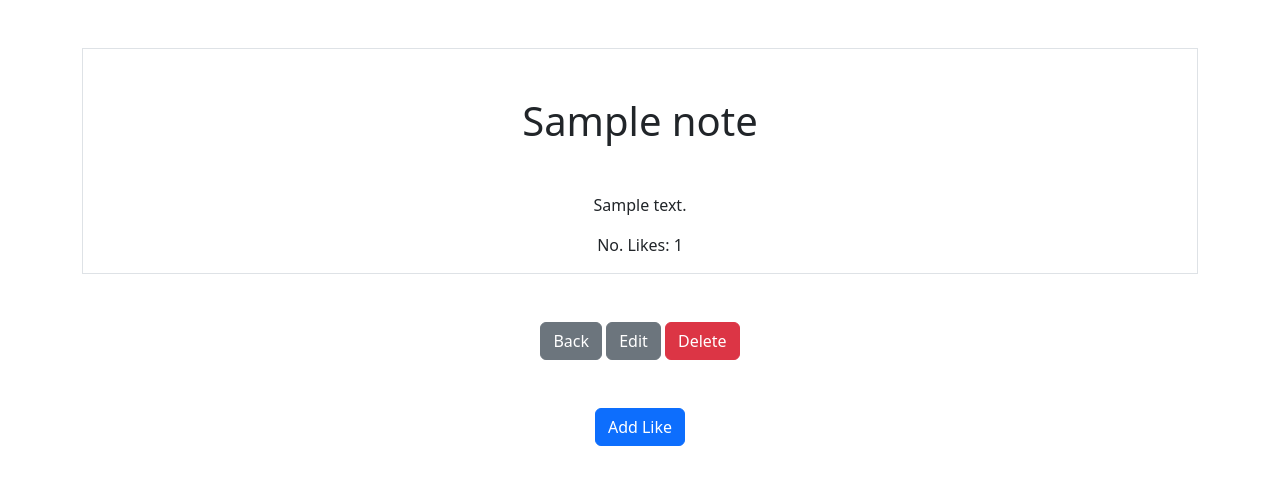
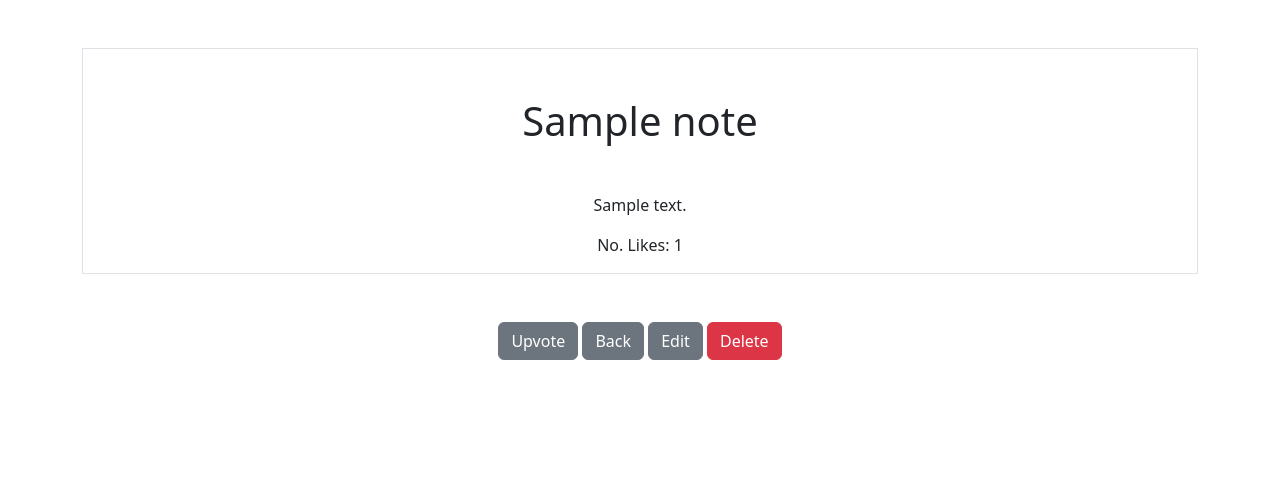
Before and after one commit to Denniszedead/django-essentials, a Django app: page /smart/note/1 in a window 1280 px wide. Shown: the top 485 px of the page. Run offline with Django 5.2, Linux system fonts and the light colour scheme; tables that the repository leaves empty hold one stand-in row (values such as "Sample post").

Commit message:
Add 'add likes' button to the notes details

```diff
--- a/notes/templates/notes/notes_detail.html
+++ b/notes/templates/notes/notes_detail.html
@@ -7,6 +7,9 @@
     <p>No. Likes: {{ note.likes }}</p>
 </div>
 
+    <a href="{% url 'notes.add_like' pk=note.id %}" class="btn btn-secondary my-5">
+        Upvote
+    </a>
     <a href="{% url 'notes.list' %}" class="btn btn-secondary my-5">
         Back
     </a>
@@ -16,8 +19,4 @@
     <a href="{% url 'notes.delete' pk=note.id %}" class="btn btn-danger">
         Delete
     </a>
-
-    <form>{% csrf_token %}
-        <button type="submit" class="btn btn-primary">Add Like</button>
-    </form>
 {% endblock %}
--- a/notes/urls.py
+++ b/notes/urls.py
@@ -9,4 +9,5 @@ urlpatterns = [
     path('notes/new', views.NotesCreateView.as_view(), name='notes.new'),
     path('note/<int:pk>/edit', views.NotesUpdateView.as_view(), name='notes.update'),
     path('note/<int:pk>/delete', views.NotesDeleteView.as_view(), name='notes.delete'),
+    path('notes/<int:pk>/add_like', views.add_like_view, name='notes.add_like'),
 ]
--- a/notes/views.py
+++ b/notes/views.py
@@ -1,4 +1,6 @@
+from django.http import HttpResponseRedirect
 from django.shortcuts import get_object_or_404
+from django.urls import reverse
 from django.views.generic import CreateView, ListView, DetailView, UpdateView
 from django.views.generic.edit import DeleteView
 
@@ -40,3 +42,7 @@ def add_like_view(request, pk):
     note = get_object_or_404(Notes, pk=pk)
     note.likes += 1
     note.save()
+
+    return HttpResponseRedirect(
+        reverse('notes.detail', args=(pk, ))
+    )
```
